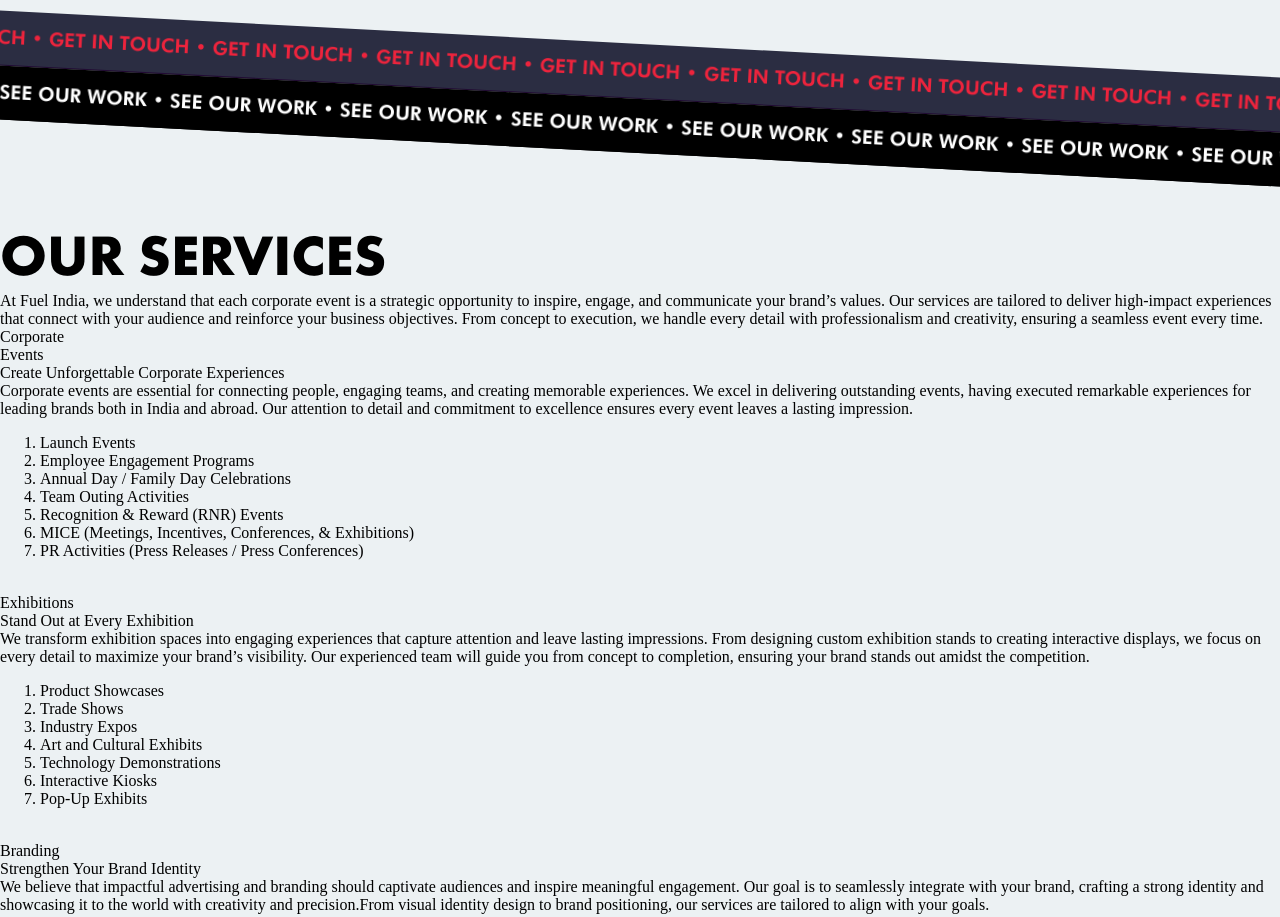
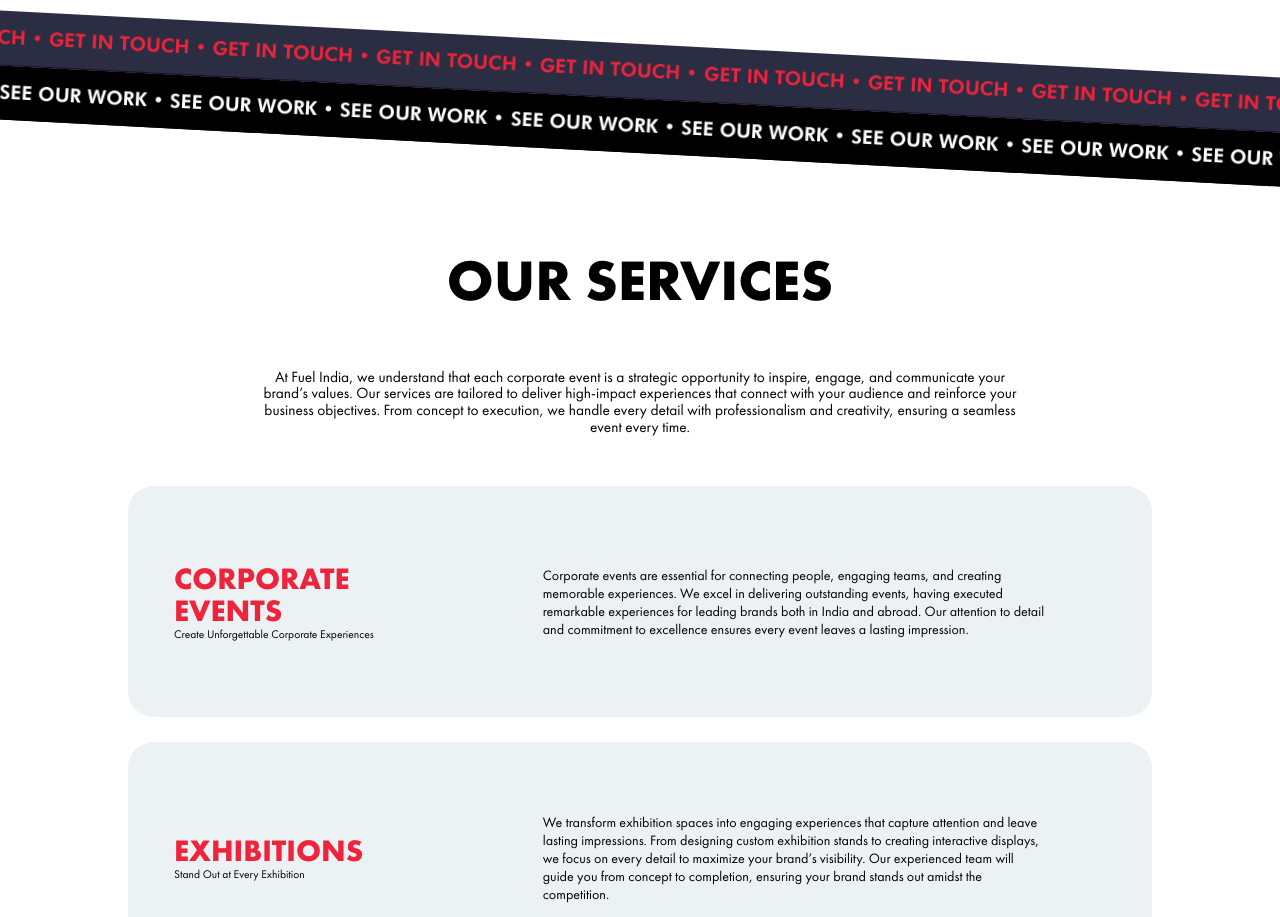
Before and after one commit to Sreenathselva/Fuel-India, a plain HTML site: page index.html in a window 1280 px wide. Shown: the part 4074-4991 px from the top of the page. Drawn offline with nearby package versions, Linux system fonts and the light colour scheme.

Commit message:
Add files via upload

```diff
--- a/assets/css/style.css
+++ b/assets/css/style.css
@@ -10,7 +10,7 @@ body,html{
     overflow-x: hidden;
     margin: 0;
     padding: 0;
-    background-color: #ECF1F3;
+    background-color: #fff;
 }
 @font-face {
     font-family: 'fH';
@@ -102,6 +102,8 @@ ul li:hover::after{
     align-items: center;
     justify-content: center;
     color: #fff;
+    cursor: pointer;
+    transition:all ease .4s;
 }
 .nav-btn-in{
     width: 100%;
@@ -111,6 +113,10 @@ ul li:hover::after{
     justify-content: center;
     background-color: #00000096;
     border-radius: .5vw;
+    transition:all ease .4s;
+}
+.nav-button:hover .nav-btn-in{
+    background-color: #00000000;
 }
 
 /* **************home******************************** */
@@ -212,6 +218,7 @@ ul li:hover::after{
     align-items: center;
     justify-content: center;
     margin-top: 2vw;
+    transition:all ease .4s;
 }
 .home-in-btn{
     display: flex;
@@ -223,6 +230,10 @@ ul li:hover::after{
     padding: 0 1.5vw;
     background: #00000096;
     border-radius: .5vw;
+    transition:all ease .4s;
+}
+.home-btn:hover .home-in-btn{
+    background: #00000000;
 }
 .title{
     font-size: 4.5vw;
@@ -636,3 +647,153 @@ color: #EE233C;
       }
 
 }
+
+
+/* services */
+#services{
+    width: 100%;
+    height: auto;
+    display: flex;
+    align-items: center;
+    justify-content: center;
+    padding: 2vw 0;
+}
+.services-container{
+    width: 80%;
+    height: auto;
+    display: flex;
+    align-items: center;
+    justify-content: center;
+    flex-direction: column;
+    gap: 4vw;
+}
+.services-des{
+    font-family: 'fBook';
+    font-size: 1.2vw;
+    text-align: center;
+    width: 75%;
+    line-height: 1.3vw;
+}
+.services-boxes{
+    display: flex;
+    flex-direction: column;
+    width: 100%;
+    gap: 2vw;
+}
+.services-box{
+    position: relative;
+    width: 100%;
+    height: 18vw;
+    border-radius: 2vw;
+    display: flex;
+    background-color: #ECF1F3;
+    transition: all ease .4s;
+}
+.s-left{
+    width: 30%;
+    height: 100%;
+    display: flex;
+    flex-direction: column;
+    align-items: center;
+    justify-content: center;
+}
+.s-head{
+    width: 70%;
+    font-size: 2.4vw;
+    line-height: 2.5vw;
+    font-weight: 600;
+    font-family: 'fBold';
+    color: #EE233C;
+    text-transform: uppercase;
+    transition: all ease .4s;
+    z-index: 1;
+}
+.s-tag{
+    width: 70%;
+    font-size: .9vw;
+    font-family: 'fBook';
+    z-index: 1;
+    transition: all ease .4s;
+}
+.s-right{
+    position: relative;
+    width: 70%;
+    display: flex;
+    align-items: center;
+    justify-content: center;
+}
+.s-nor{
+    position: absolute;
+    width: 100%;
+    height: 100%;
+    display: flex;
+    align-items: center;
+    justify-content: center;
+    transition: all ease .4s;
+}
+.s-des{
+    font-size: 1.1vw;
+    font-family: 'fBook';
+    width: 70%;
+}
+.s-hov{
+    position: absolute;
+    width: 100%;
+    height: 100%;
+    display: flex;
+    align-items: center;
+    justify-content: center;
+    opacity: 0;
+    transition: all ease .4s;
+}
+.s-points{
+    font-family: 'fBook';
+    width: 45%;
+    color: #fff ;
+    transition: all ease .4s;
+}
+.s-points ol{
+    display: flex;
+    flex-direction: column;
+    gap: .5vw;
+}
+.s-img{
+    width: 45%;
+    height: 100%;
+    display: flex;
+    align-items: center;
+    justify-content: center;
+}
+.s-img img{
+    width: 100%;
+    border-radius: 1vw;
+    transition: all ease .4s;
+}
+.services-box:hover .s-nor{
+    opacity: 0;
+}
+.services-box:hover .s-hov{
+    opacity: 1;
+}
+.services-patch{
+    position: absolute;
+    width: 100%;
+    height: 100%;
+    background: linear-gradient(to right,#0A1321,#2B2D42);
+    z-index: 0;
+    opacity: 0;
+    border-radius: 2vw;
+    transition: all ease .4s;
+}
+.services-box:hover .s-head{
+    color: #fff;
+}
+.services-box:hover .s-tag{
+    color: #fff;
+}
+.services-box:hover .services-patch{
+    opacity: 1;
+}
+.services-box:hover .s-img img{
+    rotate: -3deg;
+}
```
